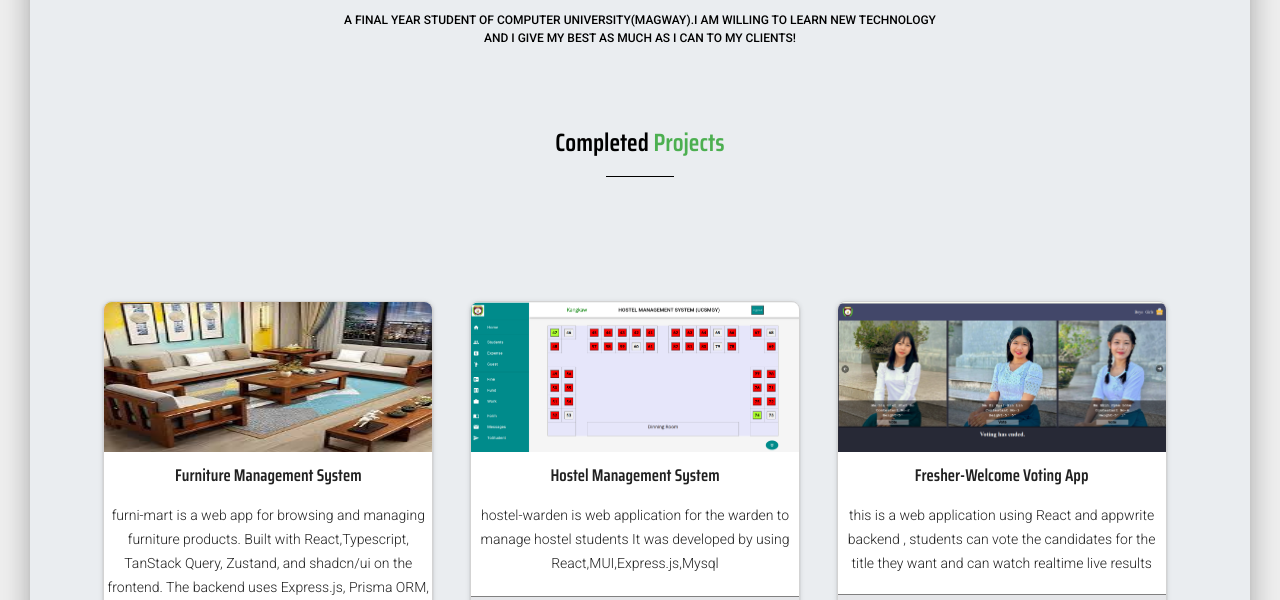
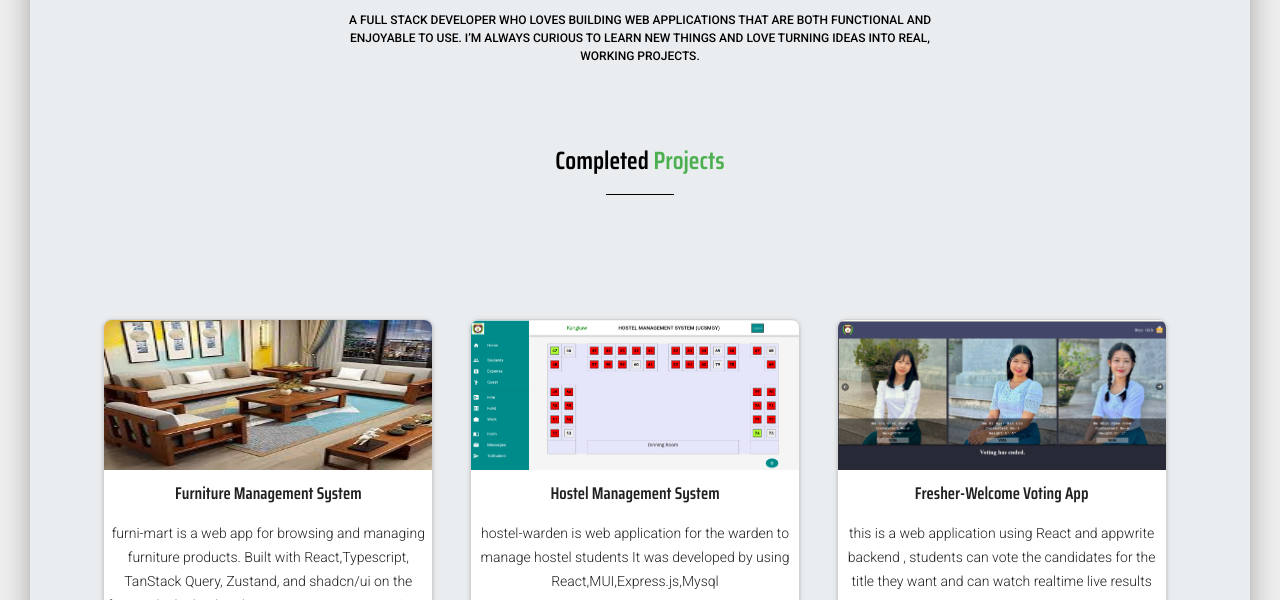
Before and after one commit to Kaung-Htet-Aung/kkportfolio, a plain HTML site: page index.html in a window 1280 px wide. Shown: the part 493-1093 px from the top of the page. Drawn offline with nearby package versions, Linux system fonts and the light colour scheme.

Commit message:
change-intro

```diff
--- a/index.html
+++ b/index.html
@@ -120,8 +120,7 @@
           </div>
         </div>
         <div class="description text-center mt-4">
-          <h6 style="color: black;"> A final year student of computer university(magway).I am willing to learn new
-            technology and I give my best as much as I can to my clients!</b></i> </p>
+          <h6 style="color: black;">A Full Stack Developer who loves building web applications that are both functional and enjoyable to use. I’m always curious to learn new things and love turning ideas into real, working projects.</b></i> </p>
         </div>
         <div class="row justify-content-center mt-5">
           <h3 class=" title">
```
